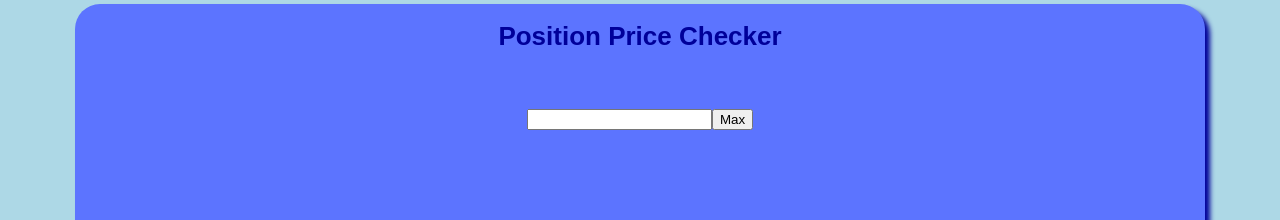
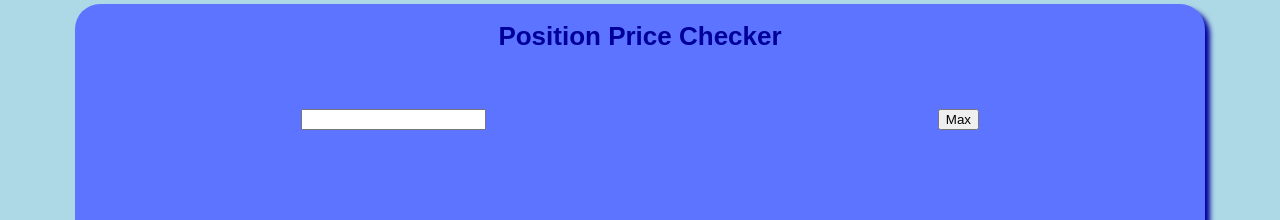
Before and after one commit to bry-ce/cryptoSpotPrice, a React (Vite) app in the folder cryptoSpotPrice/: page / in a window 1280 px wide. Shown: the part 373-593 px from the top of the page. Built offline with nearby package versions, Linux system fonts and the light colour scheme.

Commit message:
changed view of input-eth-container

```diff
--- a/cryptoSpotPrice/src/index.css
+++ b/cryptoSpotPrice/src/index.css
@@ -49,7 +49,7 @@ body{
 .input-eth-container {
   height: 100px;
   display: flex;
-  justify-content: center;
+  justify-content: space-around;
   align-items: center;
 }
 .card-container {
```
